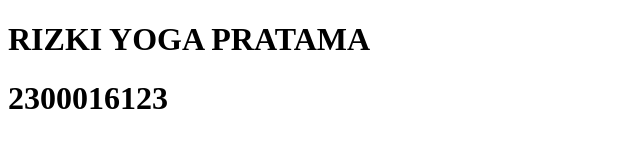
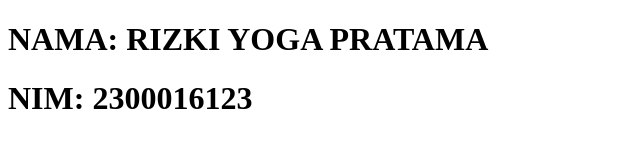
Before and after one commit to Ruang-Ekspresi-UAD/uts-tekweb-2024-ujicoba-rzkiyp29, a plain HTML site: page index.html in a window 1280 px wide. Shown: the whole page, without its empty margins (0-640 px from the left). Drawn offline with Linux system fonts and the light colour scheme.

Commit message:
uts-tekweb-2024-ujicoba-rzkiyp29

```diff
--- a/index.html
+++ b/index.html
@@ -6,7 +6,7 @@
     <title>UJI COBA UTS</title>
 </head>
 <body>
-    <H1>RIZKI YOGA PRATAMA</H1>
-    <H1>2300016123</H1>
+    <H1>NAMA: RIZKI YOGA PRATAMA</H1>
+    <H1>NIM: 2300016123</H1>
 </body>
 </html>
```
